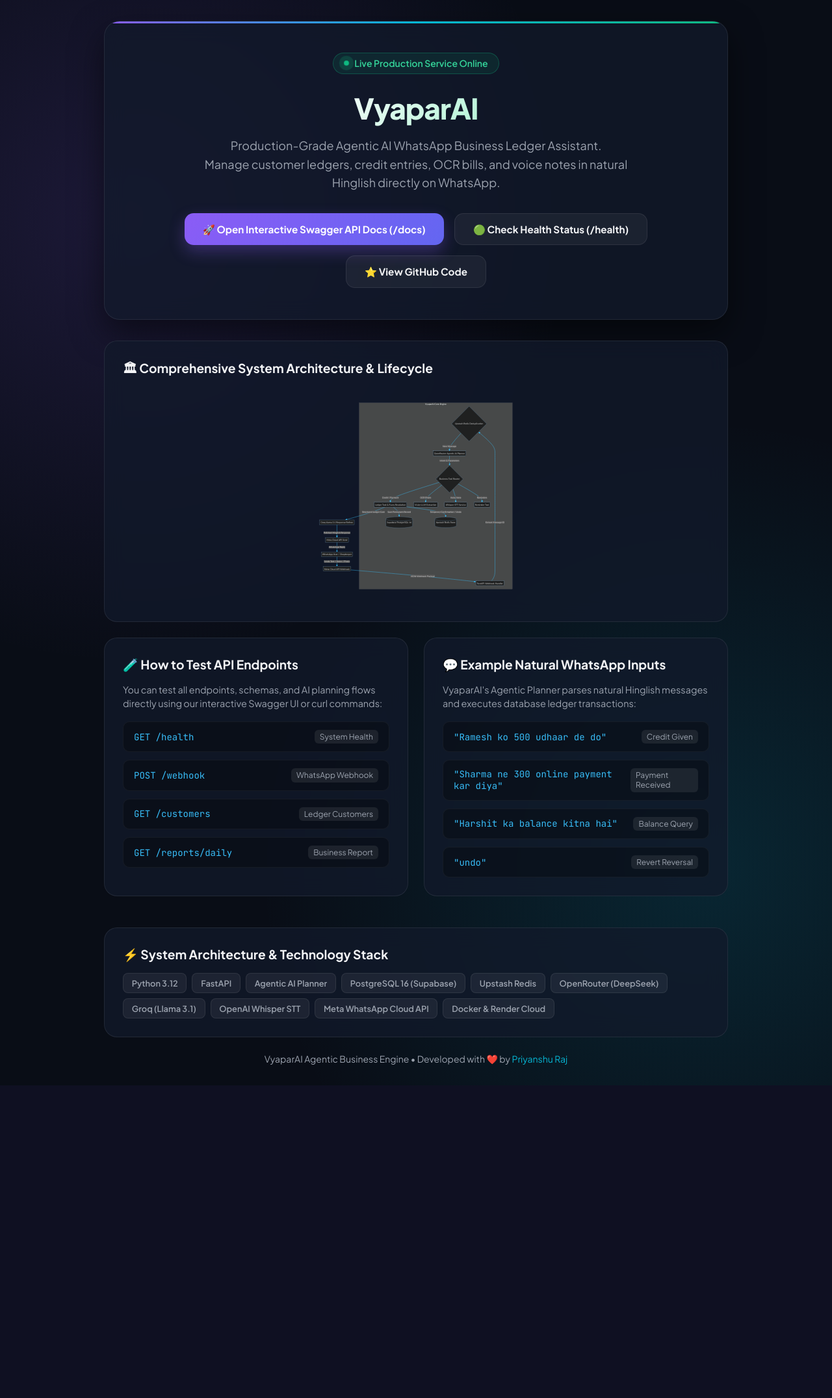
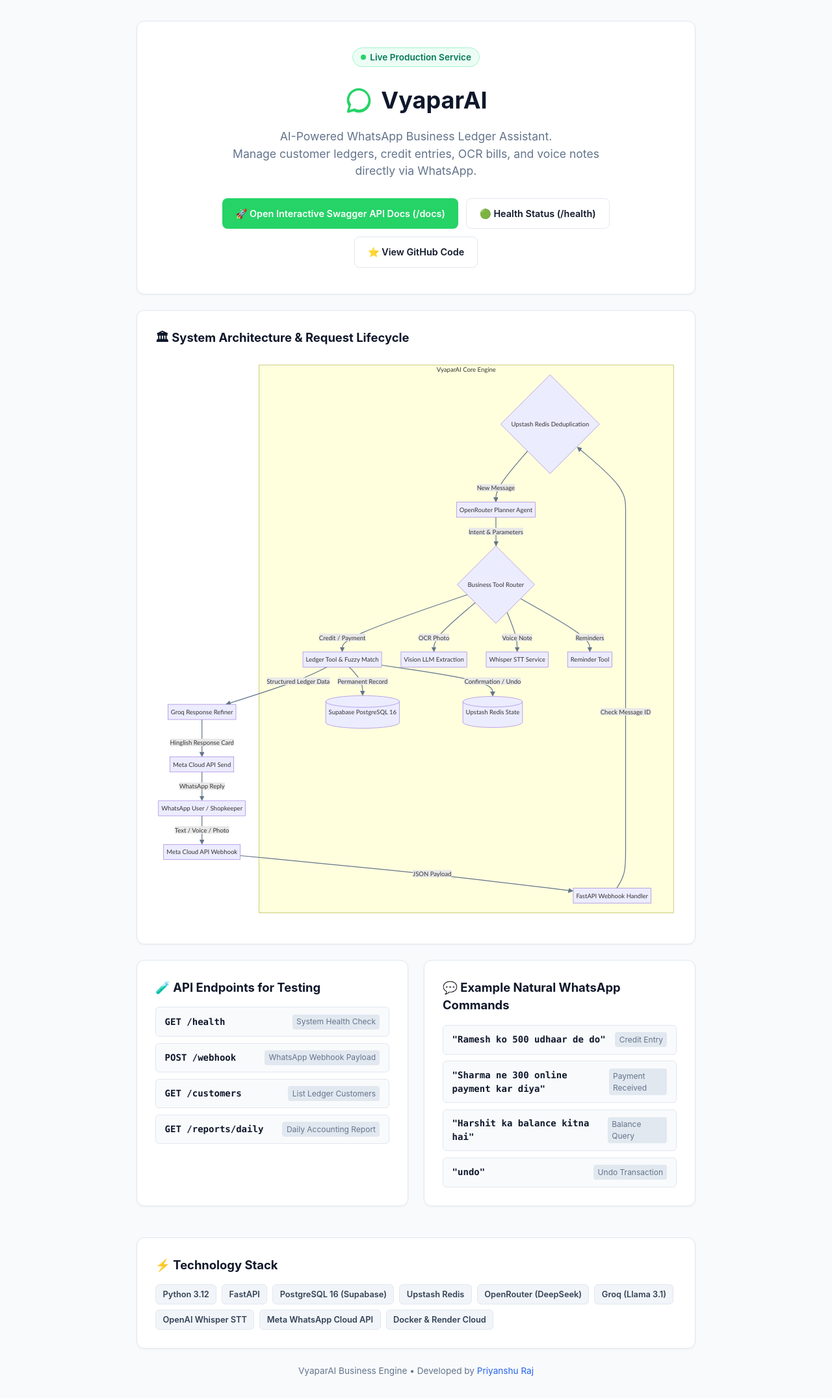
Before and after one commit to priyanshuraj20/VyaparAi, a FastAPI app: page / in a window 1280 px wide. Shown: the whole page at 65% size. Before the commit the page ends 1639 px from the top, so only its background shows below. Run offline with FastAPI, Linux system fonts and the light colour scheme.

Commit message:
Redesign landing page with clean minimal UI and official WhatsApp icon

```diff
--- a/app/static/css/style.css
+++ b/app/static/css/style.css
@@ -1,12 +1,13 @@
 :root {
-  --bg: #090d16;
-  --card-bg: rgba(18, 26, 43, 0.75);
-  --card-border: rgba(255, 255, 255, 0.08);
-  --accent-purple: #8b5cf6;
-  --accent-cyan: #06b6d4;
-  --accent-green: #10b981;
-  --text-main: #f3f4f6;
-  --text-muted: #9ca3af;
+  --bg: #f8fafc;
+  --card-bg: #ffffff;
+  --border: #e2e8f0;
+  --text-main: #0f172a;
+  --text-muted: #64748b;
+  --wa-green: #25d366;
+  --wa-green-dark: #1da851;
+  --primary-blue: #2563eb;
+  --radius: 12px;
 }
 
 * {
@@ -16,98 +17,84 @@
 }
 
 body {
-  font-family: 'Plus Jakarta Sans', sans-serif;
+  font-family: -apple-system, BlinkMacSystemFont, "Segoe UI", Roboto, Helvetica, Arial, sans-serif;
   background-color: var(--bg);
   color: var(--text-main);
+  line-height: 1.5;
+  padding: 2rem 1rem;
   min-height: 100vh;
   display: flex;
   flex-direction: column;
   align-items: center;
-  justify-content: center;
-  padding: 2rem 1rem;
-  background-image:
-    radial-gradient(circle at 15% 20%, rgba(139, 92, 246, 0.15) 0%, transparent 40%),
-    radial-gradient(circle at 85% 80%, rgba(6, 182, 212, 0.15) 0%, transparent 40%);
 }
 
 .container {
-  max-width: 960px;
+  max-width: 860px;
   width: 100%;
 }
 
-.header-card {
+/* Header */
+.header {
   background: var(--card-bg);
-  backdrop-filter: blur(16px);
-  border: 1px solid var(--card-border);
-  border-radius: 24px;
-  padding: 3rem 2rem;
+  border: 1px solid var(--border);
+  border-radius: var(--radius);
+  padding: 2.5rem 2rem;
   text-align: center;
-  box-shadow: 0 20px 50px rgba(0,0,0,0.5);
-  margin-bottom: 2rem;
-  position: relative;
-  overflow: hidden;
+  margin-bottom: 1.5rem;
+  box-shadow: 0 1px 3px rgba(0, 0, 0, 0.05);
 }
 
-.header-card::before {
-  content: '';
-  position: absolute;
-  top: 0;
-  left: 0;
-  right: 0;
-  height: 3px;
-  background: linear-gradient(90deg, var(--accent-purple), var(--accent-cyan), var(--accent-green));
+.logo-wrapper {
+  display: flex;
+  align-items: center;
+  justify-content: center;
+  gap: 0.75rem;
+  margin-bottom: 1rem;
 }
 
-.badge-live {
+.logo-icon {
+  width: 44px;
+  height: 44px;
+}
+
+h1 {
+  font-size: 2.25rem;
+  font-weight: 700;
+  color: var(--text-main);
+}
+
+.subtitle {
+  font-size: 1.1rem;
+  color: var(--text-muted);
+  max-width: 600px;
+  margin: 0 auto 1.75rem auto;
+}
+
+.status-badge {
   display: inline-flex;
   align-items: center;
-  gap: 0.5rem;
-  background: rgba(16, 185, 129, 0.1);
-  border: 1px solid rgba(16, 185, 129, 0.3);
-  color: #34d399;
-  padding: 0.4rem 1rem;
+  gap: 0.4rem;
+  background: #ecfdf5;
+  color: #047857;
+  border: 1px solid #a7f3d0;
+  font-size: 0.85rem;
+  font-weight: 600;
+  padding: 0.25rem 0.75rem;
   border-radius: 9999px;
-  font-size: 0.875rem;
-  font-weight: 600;
   margin-bottom: 1.5rem;
 }
 
-.badge-live .pulse {
+.status-dot {
   width: 8px;
   height: 8px;
-  background-color: var(--accent-green);
+  background-color: var(--wa-green);
   border-radius: 50%;
-  box-shadow: 0 0 10px var(--accent-green);
-  animation: pulse-anim 2s infinite;
 }
 
-@keyframes pulse-anim {
-  0% { transform: scale(0.95); box-shadow: 0 0 0 0 rgba(16, 185, 129, 0.7); }
-  70% { transform: scale(1); box-shadow: 0 0 0 10px rgba(16, 185, 129, 0); }
-  100% { transform: scale(0.95); box-shadow: 0 0 0 0 rgba(16, 185, 129, 0); }
-}
-
-h1 {
-  font-size: 2.75rem;
-  font-weight: 800;
-  letter-spacing: -0.025em;
-  margin-bottom: 1rem;
-  background: linear-gradient(135deg, #ffffff 30%, #a7f3d0 70%, #a5b4fc 100%);
-  -webkit-background-clip: text;
-  -webkit-text-fill-color: transparent;
-}
-
-p.subtitle {
-  font-size: 1.125rem;
-  color: var(--text-muted);
-  max-width: 680px;
-  margin: 0 auto 2rem auto;
-  line-height: 1.6;
-}
-
+/* Buttons */
 .btn-group {
   display: flex;
-  gap: 1rem;
+  gap: 0.75rem;
   justify-content: center;
   flex-wrap: wrap;
 }
@@ -116,122 +103,121 @@ p.subtitle {
   display: inline-flex;
   align-items: center;
   gap: 0.5rem;
-  padding: 0.85rem 1.75rem;
-  border-radius: 14px;
-  font-weight: 700;
-  font-size: 0.95rem;
+  padding: 0.75rem 1.25rem;
+  border-radius: 8px;
+  font-weight: 600;
+  font-size: 0.9rem;
   text-decoration: none;
-  transition: all 0.2s ease;
+  transition: background-color 0.15s ease;
 }
 
 .btn-primary {
-  background: linear-gradient(135deg, var(--accent-purple), #6366f1);
+  background-color: var(--wa-green);
   color: #ffffff;
-  box-shadow: 0 10px 25px rgba(139, 92, 246, 0.3);
 }
 
 .btn-primary:hover {
-  transform: translateY(-2px);
-  box-shadow: 0 15px 30px rgba(139, 92, 246, 0.45);
+  background-color: var(--wa-green-dark);
 }
 
-.btn-secondary {
-  background: rgba(255, 255, 255, 0.05);
+.btn-outline {
+  background-color: #ffffff;
   color: var(--text-main);
-  border: 1px solid var(--card-border);
+  border: 1px solid var(--border);
 }
 
-.btn-secondary:hover {
-  background: rgba(255, 255, 255, 0.1);
-  transform: translateY(-2px);
+.btn-outline:hover {
+  background-color: #f1f5f9;
 }
 
+/* Cards */
+.card {
+  background: var(--card-bg);
+  border: 1px solid var(--border);
+  border-radius: var(--radius);
+  padding: 1.75rem;
+  margin-bottom: 1.5rem;
+  box-shadow: 0 1px 3px rgba(0, 0, 0, 0.05);
+}
+
+.card h2 {
+  font-size: 1.15rem;
+  font-weight: 700;
+  margin-bottom: 1rem;
+  color: var(--text-main);
+}
+
+/* Grid */
 .grid-2 {
   display: grid;
-  grid-template-columns: repeat(auto-fit, minmax(380px, 1fr));
+  grid-template-columns: repeat(auto-fit, minmax(360px, 1fr));
   gap: 1.5rem;
   margin-bottom: 1.5rem;
 }
 
-.card {
-  background: var(--card-bg);
-  backdrop-filter: blur(16px);
-  border: 1px solid var(--card-border);
-  border-radius: 20px;
-  padding: 1.75rem;
-  margin-bottom: 1.5rem;
-}
-
-.card h3 {
-  font-size: 1.2rem;
-  font-weight: 700;
-  margin-bottom: 1rem;
-  display: flex;
-  align-items: center;
-  gap: 0.5rem;
-}
-
-.mermaid-container {
-  display: flex;
-  justify-content: center;
-  padding: 1rem 0;
-  overflow-x: auto;
-}
-
-.cmd-list {
+/* Command List */
+.list {
   list-style: none;
   display: flex;
   flex-direction: column;
-  gap: 0.75rem;
+  gap: 0.6rem;
 }
 
-.cmd-item {
-  background: rgba(0, 0, 0, 0.3);
-  border: 1px solid rgba(255, 255, 255, 0.05);
-  border-radius: 10px;
-  padding: 0.75rem 1rem;
-  font-family: 'JetBrains Mono', monospace;
+.list-item {
+  background: #f8fafc;
+  border: 1px solid var(--border);
+  border-radius: 6px;
+  padding: 0.65rem 0.85rem;
   font-size: 0.875rem;
-  color: #38bdf8;
   display: flex;
   justify-content: space-between;
   align-items: center;
 }
 
-.cmd-tag {
-  font-family: 'Plus Jakarta Sans', sans-serif;
+.code-text {
+  font-family: ui-monospace, SFMono-Regular, Menlo, Monaco, Consolas, monospace;
+  color: #0f172a;
+  font-weight: 600;
+}
+
+.tag {
   font-size: 0.75rem;
   color: var(--text-muted);
-  background: rgba(255, 255, 255, 0.08);
-  padding: 0.2rem 0.5rem;
+  background: #e2e8f0;
+  padding: 0.15rem 0.4rem;
+  border-radius: 4px;
+}
+
+/* Tech Stack Pills */
+.pills {
+  display: flex;
+  flex-wrap: wrap;
+  gap: 0.5rem;
+}
+
+.pill {
+  background: #f1f5f9;
+  border: 1px solid var(--border);
+  color: #334155;
+  font-size: 0.8rem;
+  font-weight: 600;
+  padding: 0.3rem 0.65rem;
   border-radius: 6px;
 }
 
-.tech-stack {
-  display: flex;
-  flex-wrap: wrap;
-  gap: 0.5rem;
-  margin-top: 1rem;
-}
-
-.tech-pill {
-  background: rgba(255, 255, 255, 0.06);
-  border: 1px solid rgba(255, 255, 255, 0.08);
-  padding: 0.4rem 0.8rem;
-  border-radius: 8px;
-  font-size: 0.8rem;
-  font-weight: 600;
-  color: var(--text-muted);
+.mermaid-wrapper {
+  overflow-x: auto;
+  padding: 0.5rem 0;
 }
 
 footer {
   text-align: center;
-  font-size: 0.875rem;
+  font-size: 0.85rem;
   color: var(--text-muted);
   margin-top: 1rem;
 }
 
 footer a {
-  color: var(--accent-cyan);
+  color: var(--primary-blue);
   text-decoration: none;
 }
--- a/app/templates/index.html
+++ b/app/templates/index.html
@@ -3,26 +3,21 @@
 <head>
   <meta charset="UTF-8" />
   <meta name="viewport" content="width=device-width, initial-scale=1.0" />
-  <title>VyaparAI — Agentic AI WhatsApp Ledger Assistant</title>
-  <link rel="preconnect" href="https://fonts.googleapis.com">
-  <link rel="preconnect" href="https://fonts.gstatic.com" crossorigin>
-  <link href="https://fonts.googleapis.com/css2?family=Plus+Jakarta+Sans:wght@400;500;600;700;800&family=JetBrains+Mono:wght@400;600&display=swap" rel="stylesheet">
+  <title>VyaparAI — WhatsApp Business Ledger Assistant</title>
   <link rel="stylesheet" href="/static/css/style.css">
   <script src="https://cdn.jsdelivr.net/npm/mermaid/dist/mermaid.min.js"></script>
   <script>
     document.addEventListener("DOMContentLoaded", function() {
       mermaid.initialize({
         startOnLoad: true,
-        theme: 'dark',
+        theme: 'default',
         themeVariables: {
-          darkMode: true,
-          background: '#0d1322',
-          primaryColor: '#8b5cf6',
-          primaryTextColor: '#ffffff',
-          primaryBorderColor: '#a7f3d0',
-          lineColor: '#38bdf8',
-          secondaryColor: '#06b6d4',
-          tertiaryColor: '#10b981'
+          primaryColor: '#e0f2fe',
+          primaryTextColor: '#0f172a',
+          primaryBorderColor: '#0284c7',
+          lineColor: '#64748b',
+          secondaryColor: '#f0fdf4',
+          tertiaryColor: '#f8fafc'
         }
       });
     });
@@ -31,129 +26,135 @@
 <body>
 
   <div class="container">
-    <div class="header-card">
-      <div class="badge-live">
-        <span class="pulse"></span> Live Production Service Online
+    <!-- Header -->
+    <div class="header">
+      <div class="status-badge">
+        <span class="status-dot"></span> Live Production Service
       </div>
-      <h1>VyaparAI</h1>
+
+      <div class="logo-wrapper">
+        <svg class="logo-icon" viewBox="0 0 24 24" fill="none" xmlns="http://www.w3.org/2000/svg">
+          <path fill-rule="evenodd" clip-rule="evenodd" d="M12 2C6.47715 2 2 6.47715 2 12C2 13.8262 2.49023 15.5381 3.34689 17.0125L2.14648 21.4014C2.04603 21.7694 2.15243 22.1611 2.42416 22.4237C2.69588 22.6863 3.09033 22.7801 3.45411 22.6687L7.7601 21.3508C9.18244 22.0834 10.7937 22.5 12 22.5C17.5228 22.5 22 18.0228 22 12.5C22 6.97715 17.5228 2 12 2ZM12 4C16.4183 4 20 7.58172 20 12C20 16.4183 16.4183 20 12 20C10.9575 20 9.57143 19.6453 8.35059 18.9959L4.30078 20.2354L5.59082 15.5088C4.58284 14.1843 4 12.6568 4 12C4 7.58172 7.58172 4 12 4Z" fill="#25D366"/>
+        </svg>
+        <h1>VyaparAI</h1>
+      </div>
+
       <p class="subtitle">
-        Production-Grade Agentic AI WhatsApp Business Ledger Assistant.<br>
-        Manage customer ledgers, credit entries, OCR bills, and voice notes in natural Hinglish directly on WhatsApp.
+        AI-Powered WhatsApp Business Ledger Assistant.<br>
+        Manage customer ledgers, credit entries, OCR bills, and voice notes directly via WhatsApp.
       </p>
+
       <div class="btn-group">
         <a href="/docs" class="btn btn-primary">
           🚀 Open Interactive Swagger API Docs (/docs)
         </a>
-        <a href="/health" class="btn btn-secondary">
-          🟢 Check Health Status (/health)
+        <a href="/health" class="btn btn-outline">
+          🟢 Health Status (/health)
         </a>
-        <a href="https://github.com/priyanshuraj20/VyaparAi" target="_blank" class="btn btn-secondary">
+        <a href="https://github.com/priyanshuraj20/VyaparAi" target="_blank" class="btn btn-outline">
           ⭐ View GitHub Code
         </a>
       </div>
     </div>
 
-    <!-- Detailed Mermaid System Architecture Flow -->
+    <!-- System Architecture Mermaid Flow -->
     <div class="card">
-      <h3>🏛 Comprehensive System Architecture & Lifecycle</h3>
-      <div class="mermaid-container">
+      <h2>🏛 System Architecture & Request Lifecycle</h2>
+      <div class="mermaid-wrapper">
         <div class="mermaid">
         flowchart TD
-            User[WhatsApp User / Shopkeeper] -->|Sends Text / Voice / Photo| Meta[Meta Cloud API Webhook]
-            Meta -->|JSON Webhook Payload| FastAPI[FastAPI Webhook Handler]
+            User[WhatsApp User / Shopkeeper] -->|Text / Voice / Photo| Meta[Meta Cloud API Webhook]
+            Meta -->|JSON Payload| FastAPI[FastAPI Webhook Handler]
 
             subgraph Core Engine [VyaparAI Core Engine]
-                FastAPI -->|Extract Message ID| Dedupe{Upstash Redis Deduplication}
-                Dedupe -->|New Message| Agentic[OpenRouter Agentic AI Planner]
+                FastAPI -->|Check Message ID| Dedupe{Upstash Redis Deduplication}
+                Dedupe -->|New Message| Agentic[OpenRouter Planner Agent]
 
                 Agentic -->|Intent & Parameters| Router{Business Tool Router}
 
-                Router -->|Credit / Payment| Ledger[Ledger Tool & Fuzzy Resolution]
+                Router -->|Credit / Payment| Ledger[Ledger Tool & Fuzzy Match]
                 Router -->|OCR Photo| Vision[Vision LLM Extraction]
                 Router -->|Voice Note| Whisper[Whisper STT Service]
                 Router -->|Reminders| Reminder[Reminder Tool]
 
-                Ledger -->|Save Permanent Record| Postgres[(Supabase PostgreSQL 16)]
-                Ledger -->|Temporary Confirmation / Undo| Redis[(Upstash Redis State)]
+                Ledger -->|Permanent Record| Postgres[(Supabase PostgreSQL 16)]
+                Ledger -->|Confirmation / Undo| Redis[(Upstash Redis State)]
             end
 
-            Ledger -->|Structured Ledger Card| Refiner[Groq Llama 3.1 Response Refiner]
-            Refiner -->|Polished Hinglish Response| Reply[Meta Cloud API Send]
+            Ledger -->|Structured Ledger Data| Refiner[Groq Response Refiner]
+            Refiner -->|Hinglish Response Card| Reply[Meta Cloud API Send]
             Reply -->|WhatsApp Reply| User
         </div>
       </div>
     </div>
 
+    <!-- 2 Column Section -->
     <div class="grid-2">
+      <!-- How to Test Endpoints -->
       <div class="card">
-        <h3>🧪 How to Test API Endpoints</h3>
-        <p style="color: var(--text-muted); font-size: 0.9rem; margin-bottom: 1rem; line-height: 1.5;">
-          You can test all endpoints, schemas, and AI planning flows directly using our interactive Swagger UI or curl commands:
-        </p>
-        <ul class="cmd-list">
-          <li class="cmd-item">
-            <span>GET /health</span>
-            <span class="cmd-tag">System Health</span>
+        <h2>🧪 API Endpoints for Testing</h2>
+        <ul class="list">
+          <li class="list-item">
+            <span class="code-text">GET /health</span>
+            <span class="tag">System Health Check</span>
           </li>
-          <li class="cmd-item">
-            <span>POST /webhook</span>
-            <span class="cmd-tag">WhatsApp Webhook</span>
+          <li class="list-item">
+            <span class="code-text">POST /webhook</span>
+            <span class="tag">WhatsApp Webhook Payload</span>
           </li>
-          <li class="cmd-item">
-            <span>GET /customers</span>
-            <span class="cmd-tag">Ledger Customers</span>
+          <li class="list-item">
+            <span class="code-text">GET /customers</span>
+            <span class="tag">List Ledger Customers</span>
           </li>
-          <li class="cmd-item">
-            <span>GET /reports/daily</span>
-            <span class="cmd-tag">Business Report</span>
+          <li class="list-item">
+            <span class="code-text">GET /reports/daily</span>
+            <span class="tag">Daily Accounting Report</span>
           </li>
         </ul>
       </div>
 
+      <!-- Example Inputs -->
       <div class="card">
-        <h3>💬 Example Natural WhatsApp Inputs</h3>
-        <p style="color: var(--text-muted); font-size: 0.9rem; margin-bottom: 1rem; line-height: 1.5;">
-          VyaparAI's Agentic Planner parses natural Hinglish messages and executes database ledger transactions:
-        </p>
-        <ul class="cmd-list">
-          <li class="cmd-item">
-            <span>"Ramesh ko 500 udhaar de do"</span>
-            <span class="cmd-tag">Credit Given</span>
+        <h2>💬 Example Natural WhatsApp Commands</h2>
+        <ul class="list">
+          <li class="list-item">
+            <span class="code-text">"Ramesh ko 500 udhaar de do"</span>
+            <span class="tag">Credit Entry</span>
           </li>
-          <li class="cmd-item">
-            <span>"Sharma ne 300 online payment kar diya"</span>
-            <span class="cmd-tag">Payment Received</span>
+          <li class="list-item">
+            <span class="code-text">"Sharma ne 300 online payment kar diya"</span>
+            <span class="tag">Payment Received</span>
           </li>
-          <li class="cmd-item">
-            <span>"Harshit ka balance kitna hai"</span>
-            <span class="cmd-tag">Balance Query</span>
+          <li class="list-item">
+            <span class="code-text">"Harshit ka balance kitna hai"</span>
+            <span class="tag">Balance Query</span>
           </li>
-          <li class="cmd-item">
-            <span>"undo"</span>
-            <span class="cmd-tag">Revert Reversal</span>
+          <li class="list-item">
+            <span class="code-text">"undo"</span>
+            <span class="tag">Undo Transaction</span>
           </li>
         </ul>
       </div>
     </div>
 
+    <!-- Tech Stack -->
     <div class="card">
-      <h3>⚡ System Architecture & Technology Stack</h3>
-      <div class="tech-stack">
-        <span class="tech-pill">Python 3.12</span>
-        <span class="tech-pill">FastAPI</span>
-        <span class="tech-pill">Agentic AI Planner</span>
-        <span class="tech-pill">PostgreSQL 16 (Supabase)</span>
-        <span class="tech-pill">Upstash Redis</span>
-        <span class="tech-pill">OpenRouter (DeepSeek)</span>
-        <span class="tech-pill">Groq (Llama 3.1)</span>
-        <span class="tech-pill">OpenAI Whisper STT</span>
-        <span class="tech-pill">Meta WhatsApp Cloud API</span>
-        <span class="tech-pill">Docker & Render Cloud</span>
+      <h2>⚡ Technology Stack</h2>
+      <div class="pills">
+        <span class="pill">Python 3.12</span>
+        <span class="pill">FastAPI</span>
+        <span class="pill">PostgreSQL 16 (Supabase)</span>
+        <span class="pill">Upstash Redis</span>
+        <span class="pill">OpenRouter (DeepSeek)</span>
+        <span class="pill">Groq (Llama 3.1)</span>
+        <span class="pill">OpenAI Whisper STT</span>
+        <span class="pill">Meta WhatsApp Cloud API</span>
+        <span class="pill">Docker & Render Cloud</span>
       </div>
     </div>
 
     <footer>
-      VyaparAI Agentic Business Engine • Developed with ❤️ by <a href="https://github.com/priyanshuraj20" target="_blank">Priyanshu Raj</a>
+      VyaparAI Business Engine • Developed by <a href="https://github.com/priyanshuraj20" target="_blank">Priyanshu Raj</a>
     </footer>
   </div>
 
```
